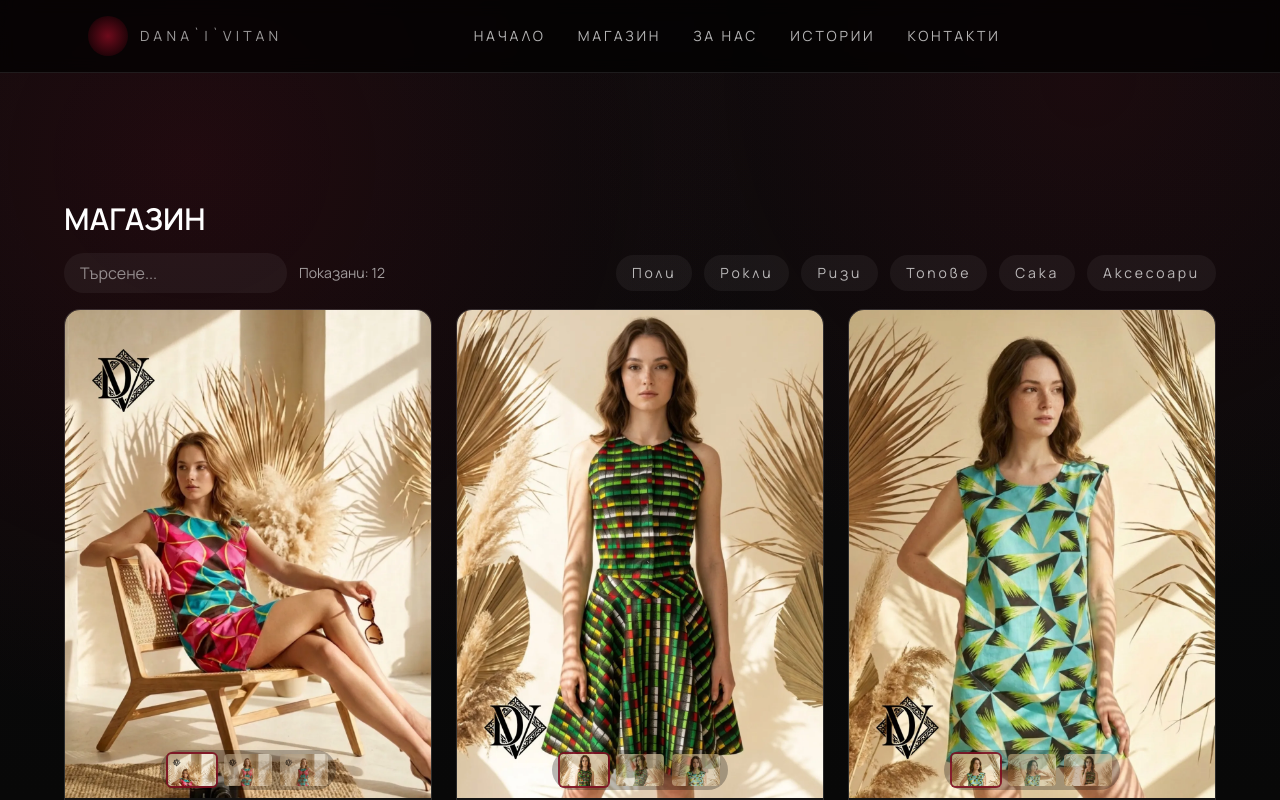
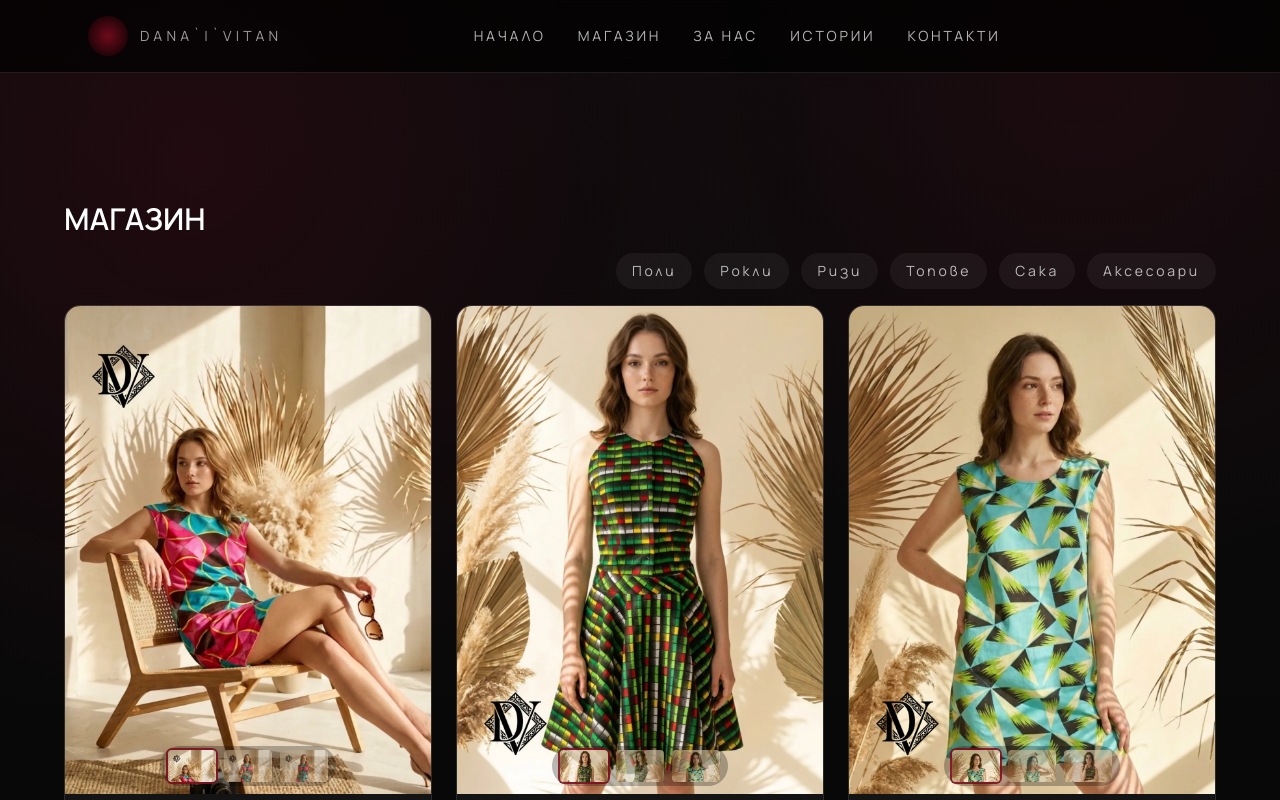
Before and after one commit to Niko5886/shopDanaVitan, a Next.js app: page /shop in a window 1280 px wide. Shown: the top 800 px of the page. Built offline with nearby package versions, Linux system fonts and the light colour scheme; a web font is replaced by a local one.

Commit message:
Shop: remove search input and 'Показани' count

```diff
--- a/components/ShopClient.tsx
+++ b/components/ShopClient.tsx
@@ -149,19 +149,6 @@ export default function ShopClient({ products }: Props) {
   return (
     <div className="mx-auto w-full max-w-6xl">
       <div className="mb-4 flex items-center gap-3">
-        <div className="hidden sm:flex items-center gap-3">
-          <input
-            value={query}
-            onChange={(e) => {
-              setPage(1);
-              setQuery(e.target.value);
-            }}
-            placeholder="Търсене..."
-            className="rounded-full px-4 py-2 bg-white/5 placeholder:text-white/50 text-white outline-none"
-          />
-          <p className="text-sm text-white/60">Показани: {filtered.length}</p>
-        </div>
-
         <button className="sm:hidden rounded px-3 py-2 bg-white/5 text-white/80" onClick={() => setDrawer(true)}>
           Филтри
         </button>
@@ -188,7 +175,7 @@ export default function ShopClient({ products }: Props) {
               <h3 className="text-lg font-semibold text-white">Филтри</h3>
               <button onClick={() => setDrawer(false)} className="text-white/70">Затвори</button>
             </div>
-            <input value={query} onChange={(e) => setQuery(e.target.value)} placeholder="Търсене" className="w-full rounded px-3 py-2 bg-white/5 text-white mb-3" />
+
             <div className="flex flex-col gap-2">
               {CATEGORIES.map((cat) => (
                 <label key={cat} className="inline-flex items-center gap-2">
```
